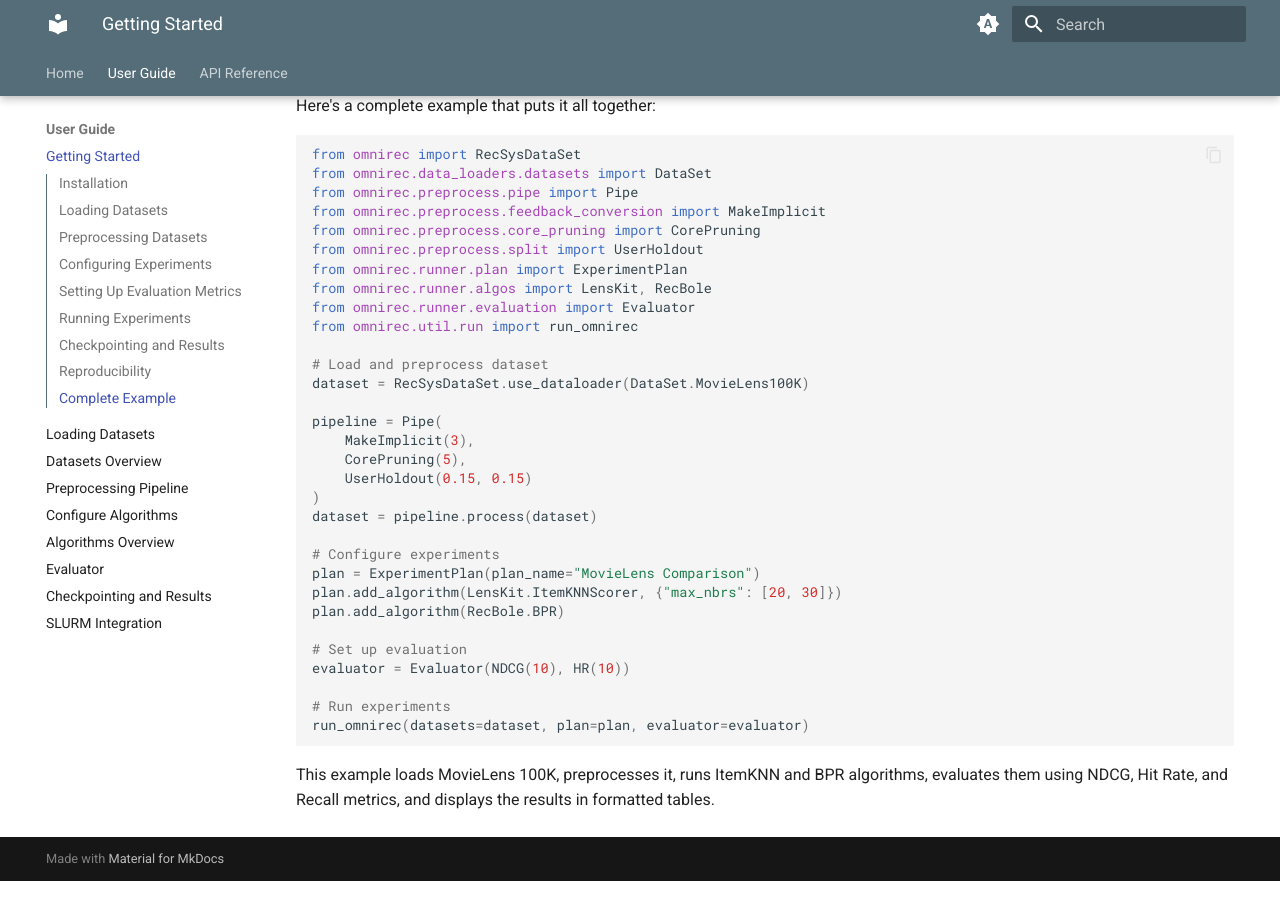
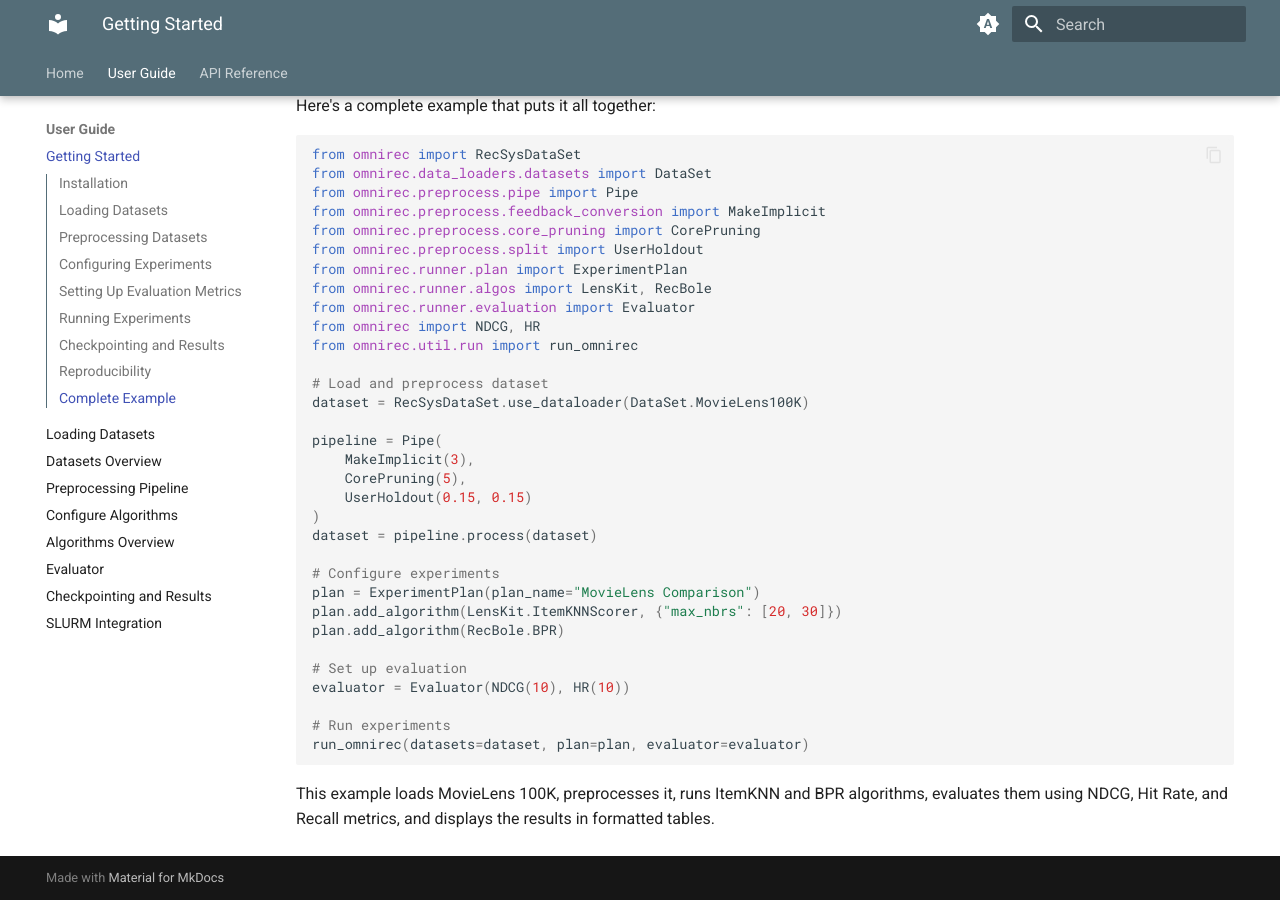
Before and after one commit to ISG-Siegen/OmniRec, an MkDocs documentation site: the page built from docs/getting_started.md, in a window 1280 px wide and 900 px high, scrolled down 3555 px. Built offline with MkDocs 1.6.1 and Material for MkDocs 9.7.7, drawn with Linux system fonts in a browser that asks for light colours.

Commit message:
fix(docs): fixed code example in user guide.

```diff
--- a/docs/getting_started.md
+++ b/docs/getting_started.md
@@ -164,6 +164,7 @@ from omnirec.preprocess.split import UserHoldout
 from omnirec.runner.plan import ExperimentPlan
 from omnirec.runner.algos import LensKit, RecBole
 from omnirec.runner.evaluation import Evaluator
+from omnirec import NDCG, HR
 from omnirec.util.run import run_omnirec
 
 # Load and preprocess dataset
```
